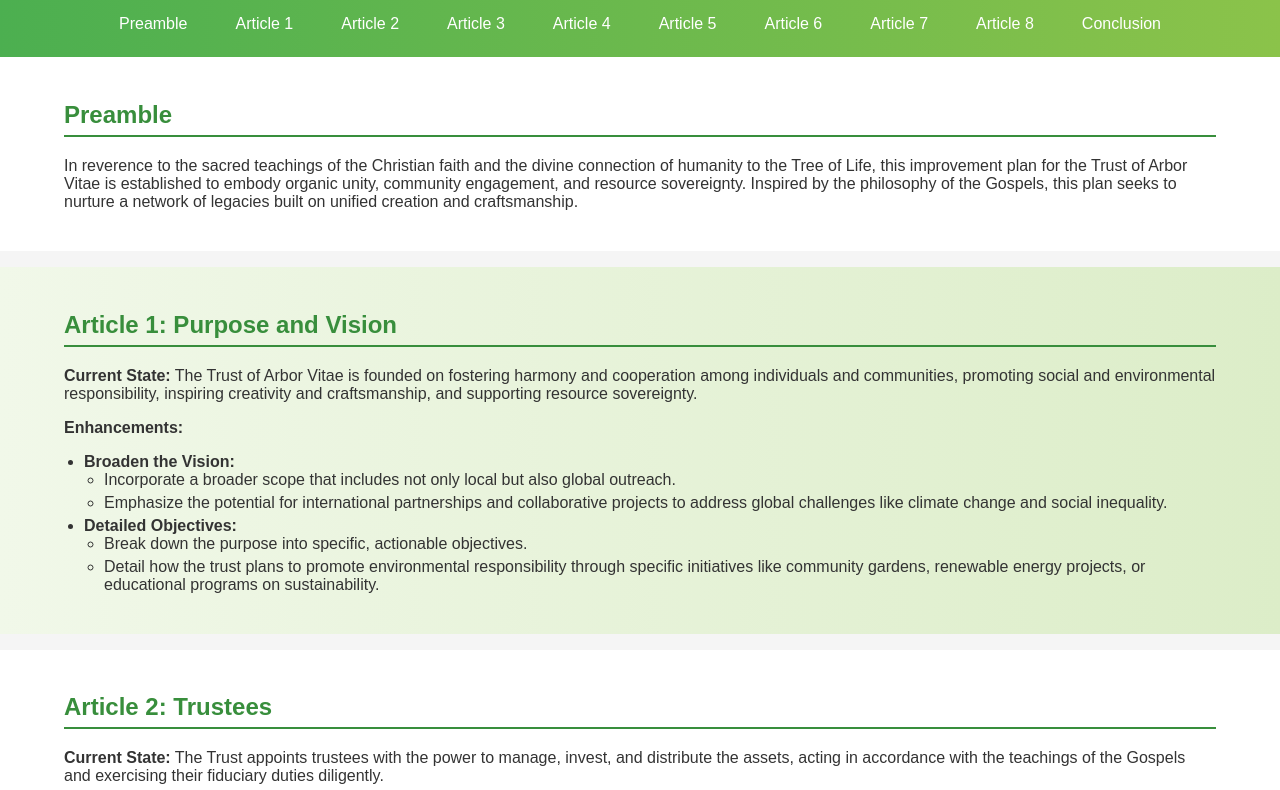
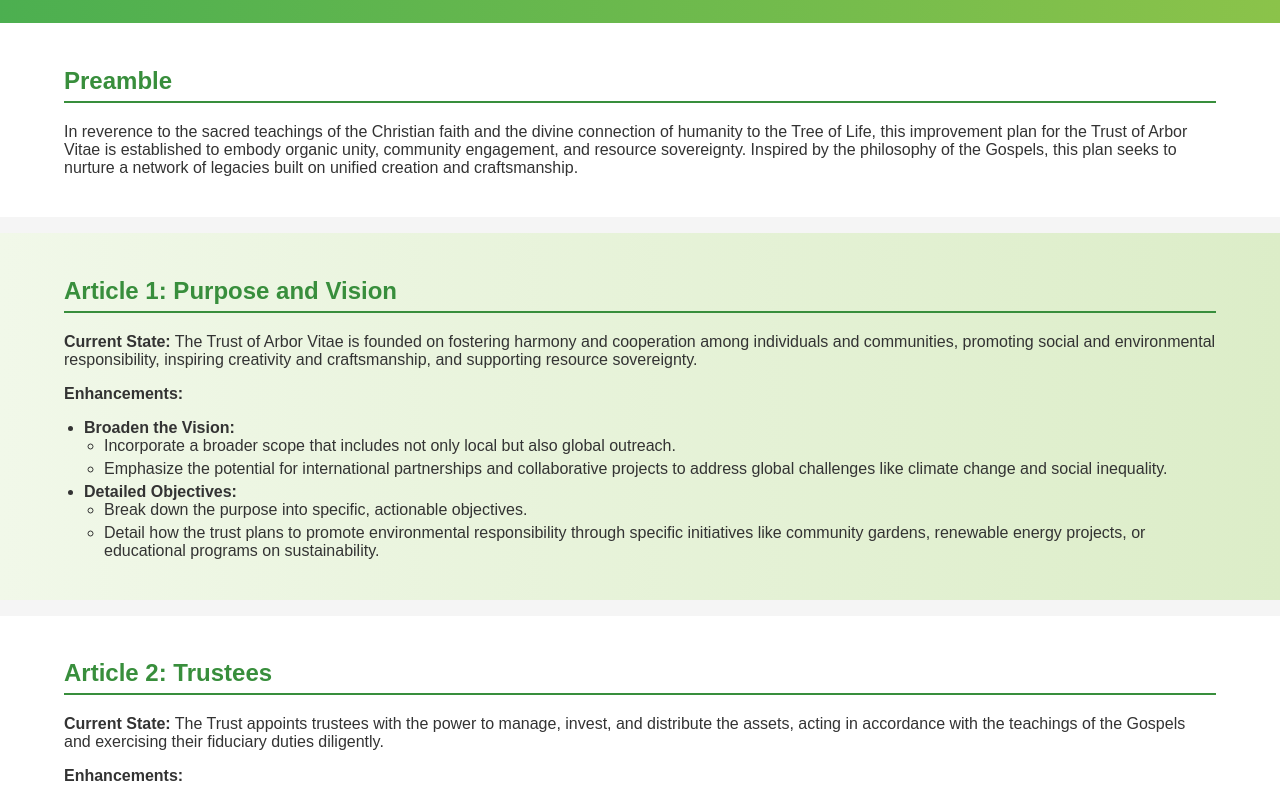
Before and after one commit to ArborVitaeProject/Trust, a website: page index.html in a window 1280 px wide. Shown: the part 89-879 px from the top of the page. Drawn offline with Linux system fonts and the light colour scheme.

Commit message:
Update index.html

```diff
--- a/index.html
+++ b/index.html
@@ -9,25 +9,6 @@
 <body>
     <header>
         <h1>The Trust of Arbor Vitae Improvement Plan</h1>
-        <nav>
-            <div class="menu-toggle" id="mobile-menu">
-                <span class="bar"></span>
-                <span class="bar"></span>
-                <span class="bar"></span>
-            </div>
-            <ul class="nav-links" id="nav-links">
-                <li><a href="#preamble">Preamble</a></li>
-                <li><a href="#article1">Article 1</a></li>
-                <li><a href="#article2">Article 2</a></li>
-                <li><a href="#article3">Article 3</a></li>
-                <li><a href="#article4">Article 4</a></li>
-                <li><a href="#article5">Article 5</a></li>
-                <li><a href="#article6">Article 6</a></li>
-                <li><a href="#article7">Article 7</a></li>
-                <li><a href="#article8">Article 8</a></li>
-                <li><a href="#conclusion">Conclusion</a></li>
-            </ul>
-        </nav>
     </header>
 
     <section id="preamble">
```
